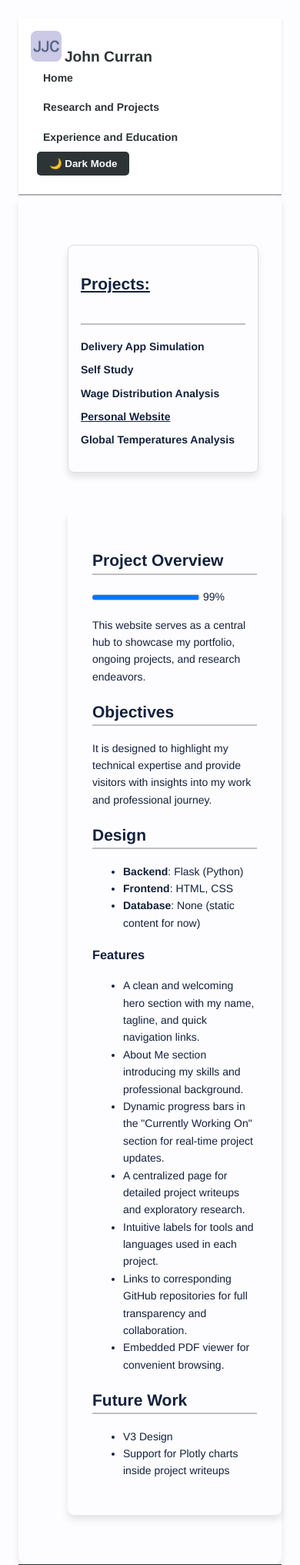
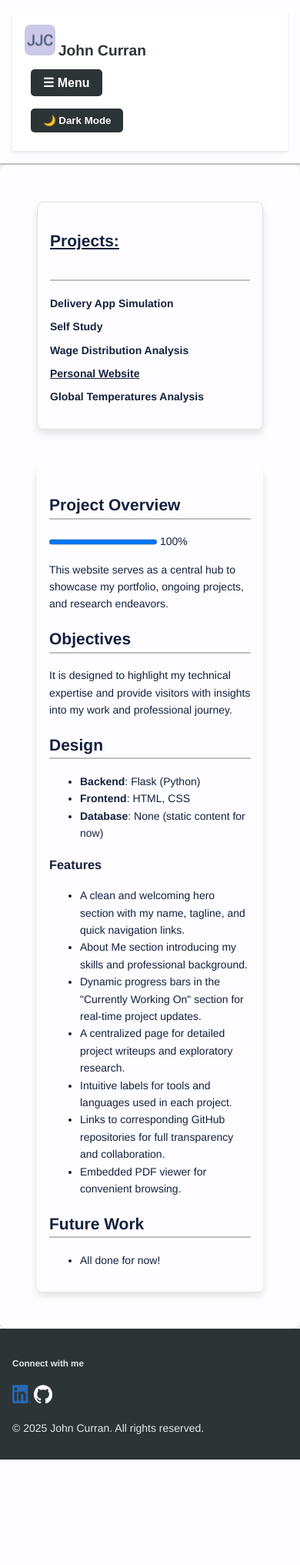
Before and after one commit to curohn/personal_blog, a Flask app: page /projects/personal_website in a window 390 px wide. Shown: the top 2033 px of the page at 77% size. After the commit the page ends 1896 px from the top, so only its background shows below. Run offline with Flask 3, Linux system fonts and the light colour scheme.

Commit message:
Mobile improvements

```diff
--- a/static/css/style.css
+++ b/static/css/style.css
@@ -51,8 +51,10 @@ body {
 header {
     color: var(--header-color) !important;
     border-bottom: 2px solid var(--highlight-color);
+    box-shadow: 0 6px 10px rgba(0, 0, 0, 0.1);
     margin: 0;
-    padding: 0;
+    padding: 1rem; /* Add consistent padding */
+    background-color: var(--bg-color); /* Match main body background */
 }
 
 @keyframes fadeIn {
@@ -136,6 +138,46 @@ a:hover {
     border: 2px solid var(--highlight-color);
     border-radius: 8px;
     padding: 0.3rem 0.9rem;
+}
+
+/* Navbar Toggle */
+.navbar-toggle {
+    display: none; /* Hide by default */
+}
+
+@media (max-width: 768px) {
+    .navbar {
+        flex-direction: column;
+        align-items: flex-start;
+        padding: 1rem;
+    }
+
+    .navbar-links {
+        display: none; /* Hide links by default */
+        flex-direction: column;
+        gap: 1rem;
+        width: 100%;
+        margin-top: 1rem;
+    }
+
+    .navbar-links.active {
+        display: flex; /* Show links when active */
+    }
+
+    .navbar-toggle {
+        display: block; /* Show toggle button on mobile */
+        background-color: var(--button-bg);
+        color: var(--button-text);
+        border: none;
+        padding: 0.5rem 1rem;
+        border-radius: 5px;
+        font-size: 1rem;
+        cursor: pointer;
+    }
+
+    .navbar-toggle:hover {
+        background-color: var(--highlight-color);
+    }
 }
 
 /* =====================
@@ -644,39 +686,54 @@ button.btn:hover {
 @media (max-width: 768px) {
     body {
         font-size: 14px;
+        padding: 0;
+        margin: 0;
+    }
+
+    .navbar {
+        flex-direction: column;
+        align-items: flex-start;
         padding: 1rem;
     }
 
-    .navbar {
-        flex-direction: column; /* Stack navigation links vertically */
-        align-items: flex-start;
+    .navbar-links {
+        flex-direction: column;
+        gap: 1rem;
+        width: 100%;
     }
 
-    .navbar-links {
-        flex-direction: column; /* Stack links vertically */
-        gap: 1rem;
+    .timeline-wrapper {
+        padding: 0 1rem;
     }
 
-    .project-card {
-        width: 100%; /* Full width for smaller screens */
-        margin: 1rem 0;
+    .timeline-content {
+        max-width: 100%;
+        text-align: left;
     }
 
     .project-detail-page {
-        flex-direction: column; /* Stack sidebar and content */
+        flex-direction: column;
+        padding: 1rem;
+        margin: 0 auto;
+        width: 100%;
+        box-sizing: border-box;
     }
 
     .project-sidebar {
-        width: 100%; /* Full width for the sidebar */
+        width: 100%;
         margin-bottom: 1rem;
+        padding: 1rem;
+        box-sizing: border-box;
     }
 
     .project-detail {
-        width: 100%; /* Full width for the main content */
+        width: 100%;
+        padding: 1rem;
+        box-sizing: border-box;
     }
 
     .working-on-grid {
-        grid-template-columns: 1fr; /* Single-column layout for tasks */
+        grid-template-columns: 1fr;
     }
 
     .task-card {
--- a/templates/base.html
+++ b/templates/base.html
@@ -44,6 +44,9 @@
                 <span class="site-name">John Curran</span>
             </div>
 
+            <!-- Toggle Button for Mobile -->
+            <button class="navbar-toggle" onclick="toggleNavbar()">☰ Menu</button>
+
             <!-- Navigation Links -->
             <ul class="navbar-links">
                 <li class="{% if request.endpoint == 'home' %}active{% endif %}">
@@ -52,11 +55,9 @@
                 <li class="{% if request.endpoint == 'research_and_projects' %}active{% endif %}">
                     <a href="{{ url_for('research_and_projects') }}">Research and Projects</a>
                 </li>
-
                 <li class="{% if request.endpoint == 'experience_and_education' %}active{% endif %}">
                     <a href="{{ url_for('experience_and_education') }}">Experience and Education</a>
                 </li>
-
             </ul>
 
             <!-- Theme toggle button -->
@@ -93,5 +94,12 @@
             </div>
         </div>
     </footer>
+
+    <script>
+        function toggleNavbar() {
+            const navbarLinks = document.querySelector('.navbar-links');
+            navbarLinks.classList.toggle('active');
+        }
+    </script>
 </body>
 </html>
--- a/templates/projects/personal_website.html
+++ b/templates/projects/personal_website.html
@@ -17,7 +17,7 @@
     <!-- Main Content -->
     <div class="project-detail">
         <h2 id="project-overview">Project Overview</h2>
-        <progress value="99" max="100"></progress> 99%
+        <progress value="100" max="100"></progress> 100%
         <p>This website serves as a central hub to showcase my portfolio, ongoing projects, and research endeavors.</p>
 
         <h2 id="objectives">Objectives</h2>
@@ -43,8 +43,7 @@
         <h2 id="future-work">Future Work</h2>
         <p>
           <ul>
-            <li>V3 Design</li>
-            <li>Support for Plotly charts inside project writeups</li>
+            <li>All done for now!</li>
           </ul>
         </p>
 
```
Also changed, not shown: templates/contact.html (deleted, +0 -23 lines), templates/thank_you.html (deleted, +0 -7 lines), todo.md (+11 -12 lines).
